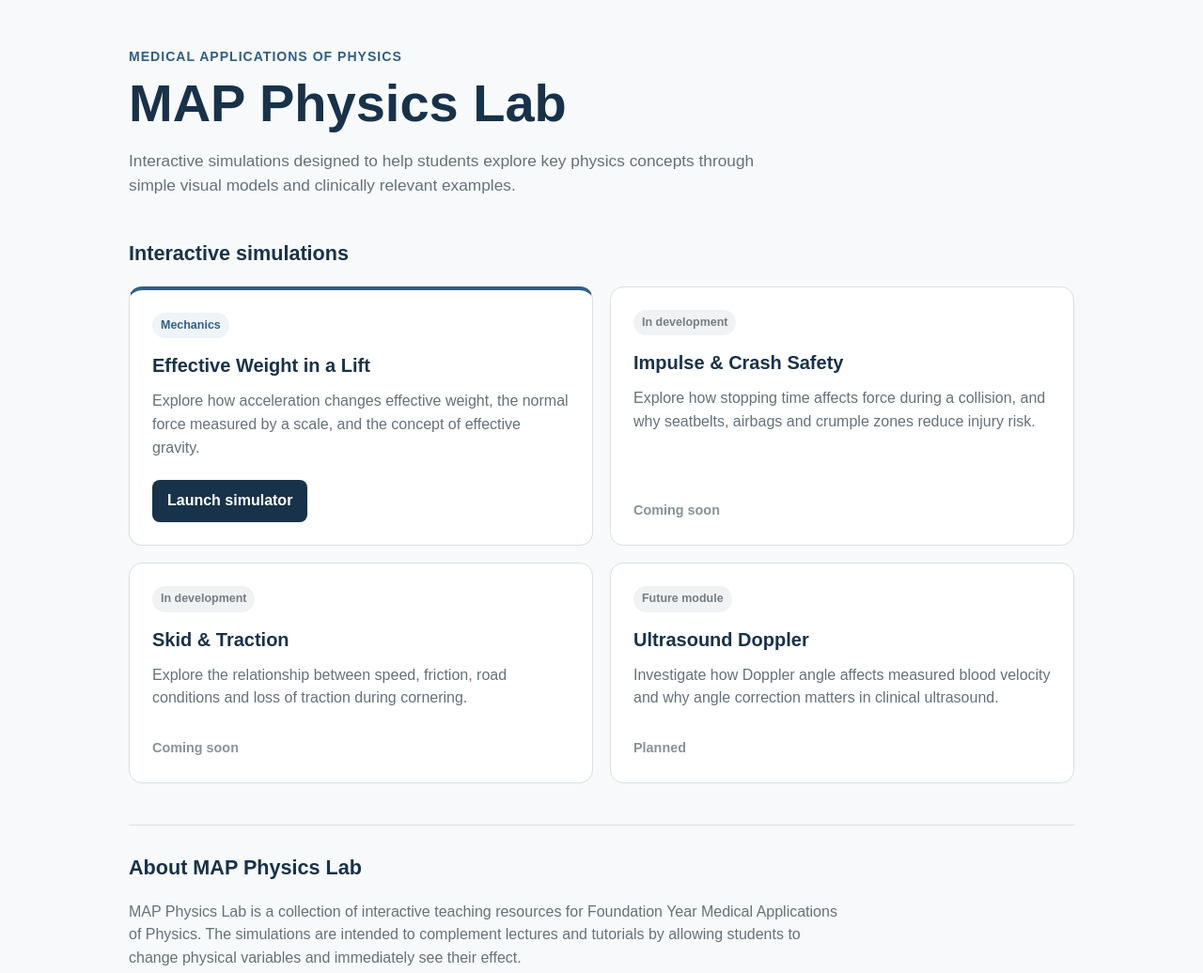
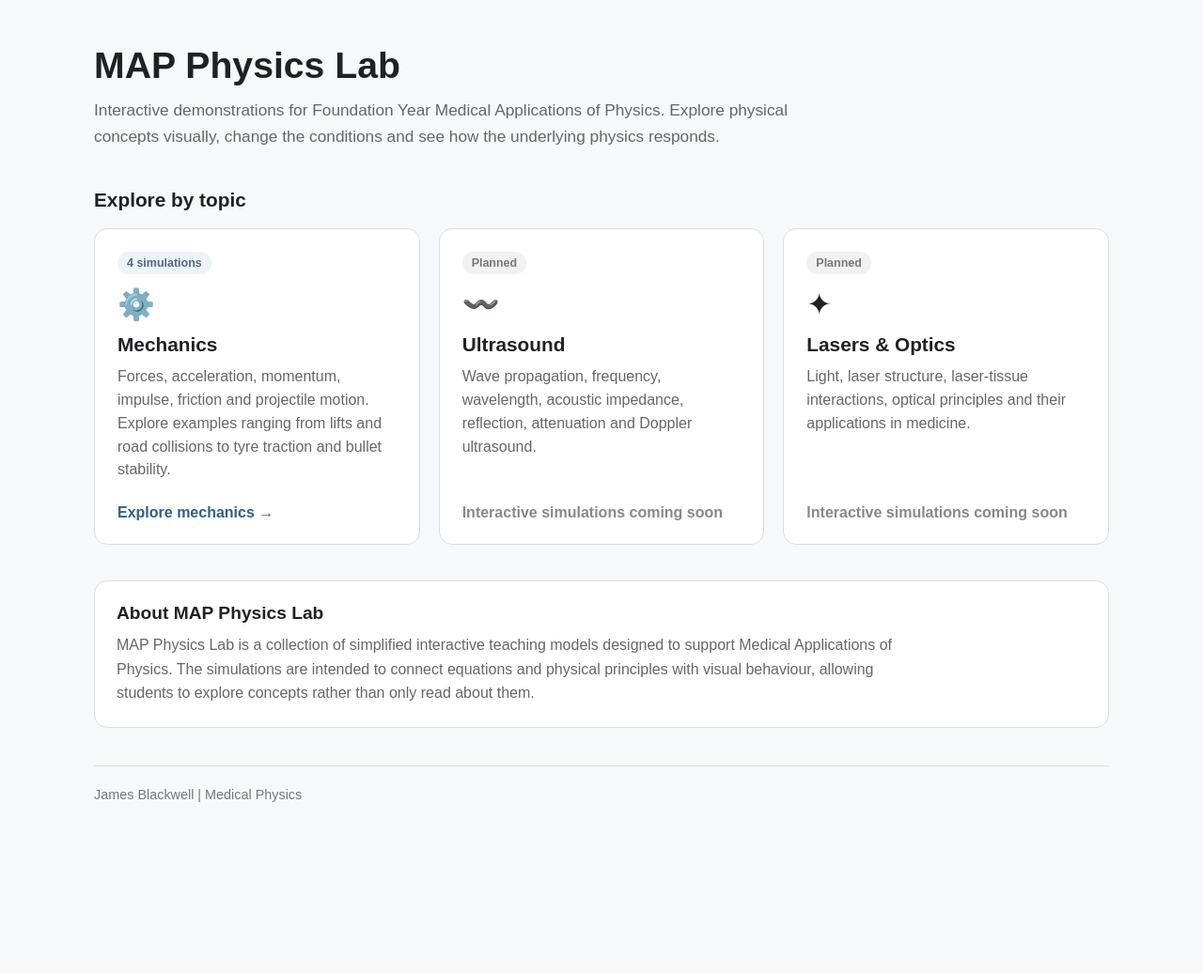
Before and after one commit to JamesBlackwell-IE/map-physics-lab, a plain HTML site: page index.html in a window 1280 px wide. Shown: the top 1036 px of the page at 94% size. After the commit the page ends 910 px from the top, so only its background shows below. Drawn offline with Linux system fonts and the light colour scheme.

Commit message:
Update index.html

```diff
--- a/index.html
+++ b/index.html
@@ -4,331 +4,313 @@
 <meta charset="UTF-8">
 <meta name="viewport" content="width=device-width, initial-scale=1.0">
 
-<title>MAP Physics Lab | James Blackwell</title>
+<title>MAP Physics Lab</title>
 
 <style>
+
   * {
     box-sizing: border-box;
-  }
-
-  :root {
-    --navy: #18324a;
-    --blue: #315f86;
-    --light-blue: #eef4f8;
-    --text: #20262c;
-    --muted: #66717a;
-    --border: #d9e0e5;
-    --background: #f7f9fa;
-    --white: #ffffff;
   }
 
   body {
     margin: 0;
     font-family: Arial, Helvetica, sans-serif;
-    background: var(--background);
-    color: var(--text);
-    line-height: 1.55;
+    background: #f7f8fa;
+    color: #202124;
   }
 
   .page {
-    max-width: 1050px;
+    max-width: 1120px;
     margin: 0 auto;
-    padding: 50px 22px 60px;
+    padding: 48px 20px 56px;
   }
 
   .hero {
     margin-bottom: 42px;
   }
 
-  .eyebrow {
-    color: var(--blue);
-    font-size: 0.88rem;
-    font-weight: 700;
-    text-transform: uppercase;
-    letter-spacing: 0.07em;
-    margin-bottom: 9px;
-  }
-
   h1 {
-    margin: 0;
-    color: var(--navy);
-    font-size: clamp(2.2rem, 6vw, 3.5rem);
-    line-height: 1.05;
+    margin: 0 0 12px;
+    font-size: 2.45rem;
   }
 
   .intro {
-    max-width: 700px;
-    margin-top: 18px;
-    color: var(--muted);
+    max-width: 780px;
+    margin: 0;
+    color: #666;
     font-size: 1.08rem;
+    line-height: 1.6;
   }
 
   .section-title {
     margin: 0 0 18px;
-    color: var(--navy);
-    font-size: 1.35rem;
+    font-size: 1.3rem;
   }
 
   .grid {
     display: grid;
-    grid-template-columns: repeat(2, minmax(0, 1fr));
-    gap: 18px;
+    grid-template-columns: repeat(3, 1fr);
+    gap: 20px;
   }
 
   .card {
     display: flex;
     flex-direction: column;
-    min-height: 235px;
+    min-height: 290px;
     padding: 24px;
-    background: var(--white);
-    border: 1px solid var(--border);
+    background: white;
+    border: 1px solid #ddd;
     border-radius: 14px;
+    color: inherit;
+    text-decoration: none;
+    transition:
+      transform 0.15s ease,
+      box-shadow 0.15s ease,
+      border-color 0.15s ease;
   }
 
-  .card.active {
-    border-top: 4px solid var(--blue);
+  .card:hover {
+    transform: translateY(-3px);
+    border-color: #b9c3cf;
+    box-shadow: 0 7px 20px rgba(0,0,0,0.06);
+  }
+
+  .card.disabled {
+    cursor: default;
+  }
+
+  .card.disabled:hover {
+    transform: none;
+    border-color: #ddd;
+    box-shadow: none;
   }
 
   .tag {
-    width: fit-content;
-    margin-bottom: 14px;
-    padding: 4px 9px;
-    border-radius: 20px;
-    background: var(--light-blue);
-    color: var(--blue);
+    align-self: flex-start;
+    margin-bottom: 16px;
+    padding: 5px 10px;
+    border-radius: 999px;
+    background: #eef3f8;
+    color: #52677f;
     font-size: 0.78rem;
-    font-weight: 700;
+    font-weight: 600;
   }
 
-  .tag.future {
-    background: #f1f2f3;
-    color: #767d83;
+  .tag.planned {
+    background: #f1f1f1;
+    color: #777;
+  }
+
+  .icon {
+    margin-bottom: 15px;
+    font-size: 2rem;
+    line-height: 1;
   }
 
   .card h2 {
     margin: 0 0 10px;
-    color: var(--navy);
-    font-size: 1.25rem;
+    font-size: 1.3rem;
   }
 
   .card p {
     margin: 0;
-    color: var(--muted);
+    color: #666;
+    line-height: 1.55;
   }
 
-  .card-bottom {
+  .open {
     margin-top: auto;
-    padding-top: 22px;
-  }
-
-  .launch {
-    display: inline-block;
-    padding: 10px 16px;
-    background: var(--navy);
-    color: white;
-    border-radius: 8px;
-    text-decoration: none;
+    padding-top: 24px;
+    color: #315f86;
     font-weight: 600;
   }
 
-  .launch:hover,
-  .launch:focus {
-    background: var(--blue);
-  }
-
-  .coming {
-    color: #8a9298;
-    font-size: 0.9rem;
+  .planned-text {
+    margin-top: auto;
+    padding-top: 24px;
+    color: #888;
     font-weight: 600;
   }
 
   .about {
-    margin-top: 44px;
-    padding-top: 28px;
-    border-top: 1px solid var(--border);
+    margin-top: 38px;
+    padding: 23px;
+    background: white;
+    border: 1px solid #ddd;
+    border-radius: 14px;
+  }
+
+  .about h2 {
+    margin: 0 0 10px;
+    font-size: 1.2rem;
   }
 
   .about p {
-    max-width: 760px;
-    color: var(--muted);
+    margin: 0;
+    max-width: 850px;
+    color: #666;
+    line-height: 1.6;
   }
 
   footer {
-    margin-top: 45px;
-    padding-top: 20px;
-    border-top: 1px solid var(--border);
-    color: #7a838a;
-    font-size: 0.88rem;
+    margin-top: 40px;
+    padding-top: 22px;
+    border-top: 1px solid #ddd;
+    color: #777;
+    font-size: 0.9rem;
   }
 
-  @media (max-width: 700px) {
-    .page {
-      padding-top: 34px;
-    }
+  @media (max-width: 900px) {
 
     .grid {
       grid-template-columns: 1fr;
     }
 
     .card {
-      min-height: auto;
+      min-height: 230px;
     }
+
   }
+
+  @media (max-width: 540px) {
+
+    h1 {
+      font-size: 2rem;
+    }
+
+    .page {
+      padding-top: 32px;
+    }
+
+  }
+
 </style>
 </head>
 
 <body>
 
-<main class="page">
+<div class="page">
 
   <header class="hero">
 
-    <div class="eyebrow">
-      Medical Applications of Physics
-    </div>
-
-    <h1>
-      MAP Physics Lab
-    </h1>
+    <h1>MAP Physics Lab</h1>
 
     <p class="intro">
-      Interactive simulations designed to help students explore
-      key physics concepts through simple visual models and
-      clinically relevant examples.
+      Interactive demonstrations for Foundation Year Medical Applications of Physics. Explore physical concepts visually, change the conditions and see how the underlying physics responds.
     </p>
 
   </header>
 
-  <section>
 
   <h2 class="section-title">
-      Interactive simulations
+    Explore by topic
   </h2>
+
 
   <div class="grid">
 
-      <article class="card active">
+
+    <!-- MECHANICS -->
+    <a
+      class="card"
+      href="mechanics/">
 
       <div class="tag">
-          Mechanics
+        4 simulations
+      </div>
+
+      <div class="icon">
+        ⚙️
       </div>
 
       <h2>
-          Effective Weight in a Lift
+        Mechanics
       </h2>
 
       <p>
-          Explore how acceleration changes effective weight,
-          the normal force measured by a scale, and the concept
-          of effective gravity.
+        Forces, acceleration, momentum, impulse, friction and projectile motion. Explore examples ranging from lifts and road collisions to tyre traction and bullet stability.
       </p>
 
-        <div class="card-bottom">
+      <div class="open">
+        Explore mechanics →
+      </div>
 
-          <a
-            class="launch"
-            href="effective-weight/">
-            Launch simulator
     </a>
+
+
+    <!-- ULTRASOUND -->
+    <div class="card disabled">
+
+      <div class="tag planned">
+        Planned
+      </div>
+
+      <div class="icon">
+        〰️
+      </div>
+
+      <h2>
+        Ultrasound
+      </h2>
+
+      <p>
+        Wave propagation, frequency, wavelength, acoustic impedance, reflection, attenuation and Doppler ultrasound.
+      </p>
+
+      <div class="planned-text">
+        Interactive simulations coming soon
+      </div>
 
     </div>
 
-      </article>
 
-      <article class="card">
+    <!-- LASERS -->
+    <div class="card disabled">
 
-        <div class="tag future">
-          In development
+      <div class="tag planned">
+        Planned
+      </div>
+
+      <div class="icon">
+        ✦
       </div>
 
       <h2>
-          Impulse &amp; Crash Safety
+        Lasers &amp; Optics
       </h2>
 
       <p>
-          Explore how stopping time affects force during a collision,
-          and why seatbelts, airbags and crumple zones reduce injury risk.
+        Light, laser structure, laser-tissue interactions, optical principles and their applications in medicine.
       </p>
 
-        <div class="card-bottom">
-          <span class="coming">
-            Coming soon
-          </span>
+      <div class="planned-text">
+        Interactive simulations coming soon
       </div>
-
-      </article>
-
-      <article class="card">
-
-        <div class="tag future">
-          In development
-        </div>
-
-        <h2>
-          Skid &amp; Traction
-        </h2>
-
-        <p>
-          Explore the relationship between speed, friction,
-          road conditions and loss of traction during cornering.
-        </p>
-
-        <div class="card-bottom">
-          <span class="coming">
-            Coming soon
-          </span>
-        </div>
-
-      </article>
-
-      <article class="card">
-
-        <div class="tag future">
-          Future module
-        </div>
-
-        <h2>
-          Ultrasound Doppler
-        </h2>
-
-        <p>
-          Investigate how Doppler angle affects measured blood
-          velocity and why angle correction matters in clinical ultrasound.
-        </p>
-
-        <div class="card-bottom">
-          <span class="coming">
-            Planned
-          </span>
-        </div>
-
-      </article>
 
     </div>
 
-  </section>
+
+  </div>
+
 
   <section class="about">
 
-    <h2 class="section-title">
+    <h2>
       About MAP Physics Lab
     </h2>
 
     <p>
-      MAP Physics Lab is a collection of interactive teaching resources
-      for Foundation Year Medical Applications of Physics.
-      The simulations are intended to complement lectures and tutorials
-      by allowing students to change physical variables and immediately
-      see their effect.
+      MAP Physics Lab is a collection of simplified interactive teaching models designed to support Medical Applications of Physics. The simulations are intended to connect equations and physical principles with visual behaviour, allowing students to explore concepts rather than only read about them.
     </p>
 
   </section>
 
+
   <footer>
-    James Blackwell &nbsp;|&nbsp; Medical Physics
+    James Blackwell | Medical Physics
   </footer>
 
-</main>
+</div>
 
 </body>
 </html>
```
Lines whose indentation alone changed are shown as unchanged.
